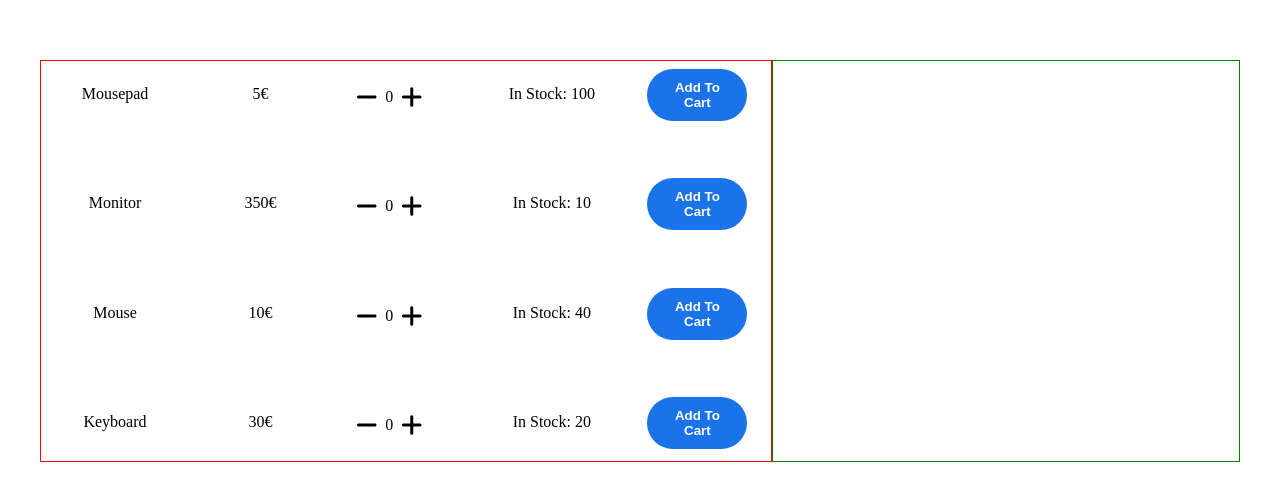
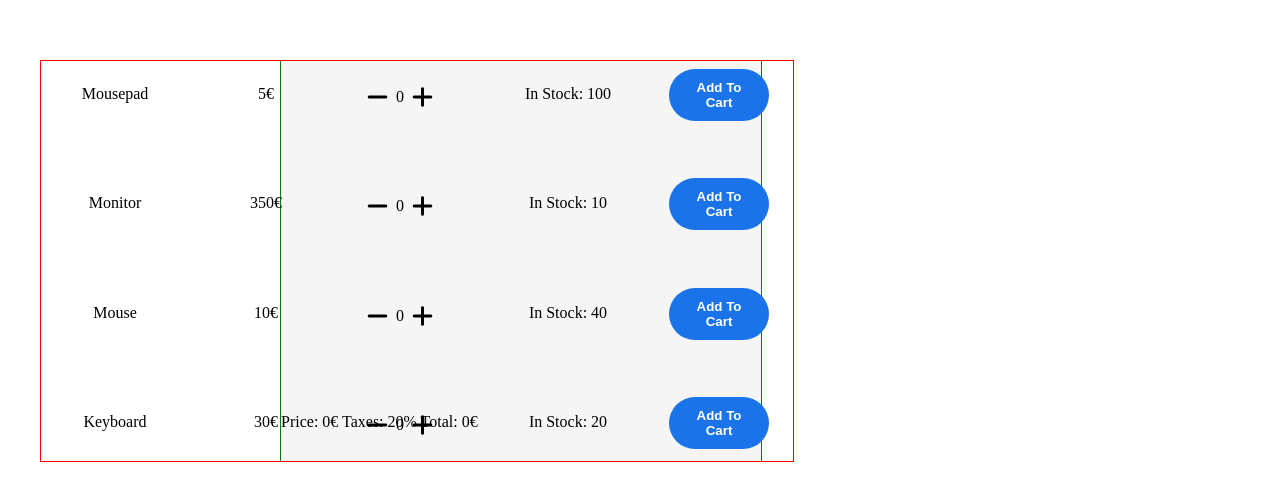
Before and after one commit to dariojularic/mini-shopping-cart-js, a website built with Vite: page index.html in a window 1280 px wide. Shown: the part 148-648 px from the top of the page. Built offline with nearby package versions, Linux system fonts and the light colour scheme.

Commit message:
Add style

```diff
--- a/main.js
+++ b/main.js
@@ -156,6 +156,7 @@ shopManager.addToShop(monitor)
 shopManager.addToShop(mousepad)
 shopManager.renderOffer()
 cartManager.renderCart()
+displayFinance(cartManager.totalPrice())
 
 
 
@@ -167,6 +168,7 @@ cartList.addEventListener("click", (event) => {
     cartManager.removeFromCart(event.target.closest("li").getAttribute("data-id"))
     cartManager.renderCart()
     shopManager.renderOffer()
+    displayFinance(cartManager.totalPrice())
   }
 })
 
--- a/style.css
+++ b/style.css
@@ -9,7 +9,7 @@ body {
   display: flex;
   height: 400px;
   width: 1200px;
-
+  position: relative;
 }
 
 .shop-offer-list {
@@ -34,6 +34,10 @@ body {
   border: 1px solid green;
   height: 100%;
   width: 40%;
+  position: absolute;
+  background-color: whitesmoke;
+  z-index: -1;
+  left: 240px
 }
 
 .add-to-cart-btn {
```
